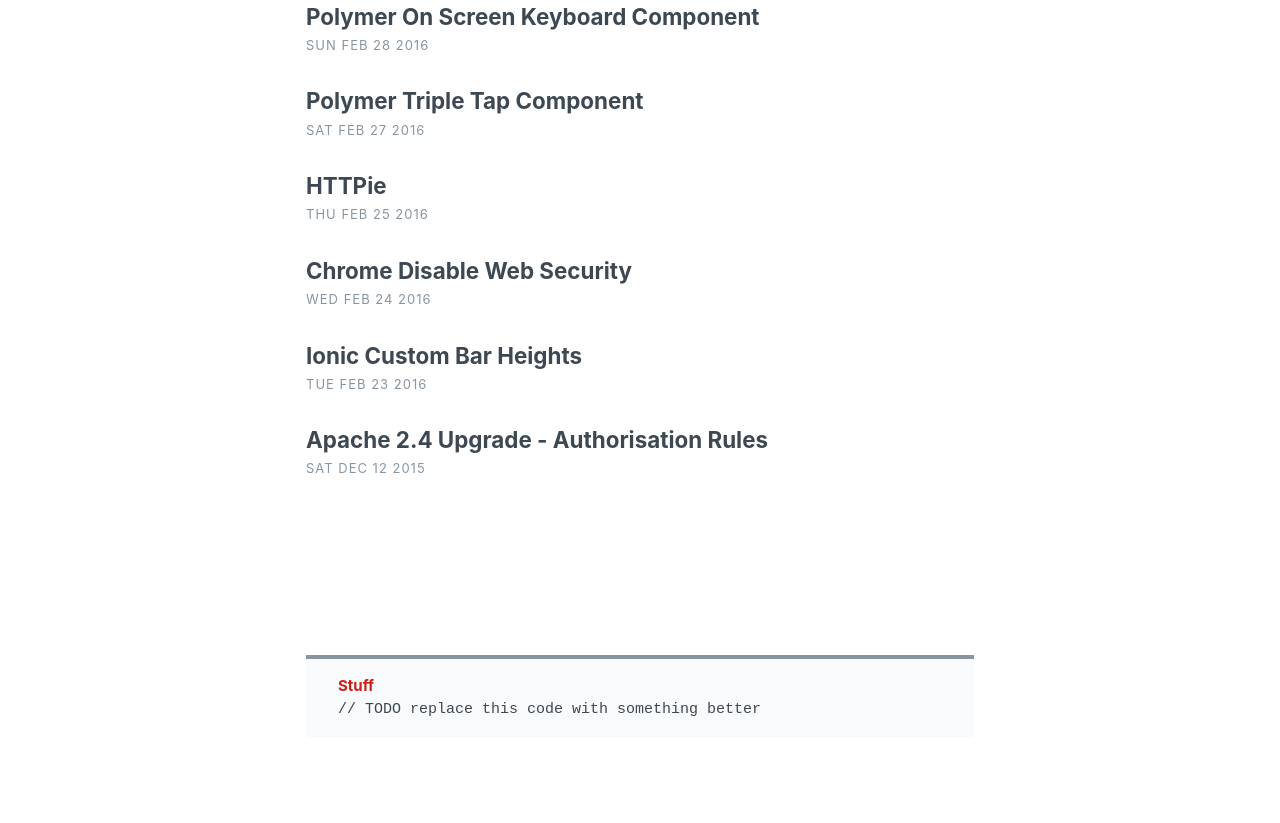
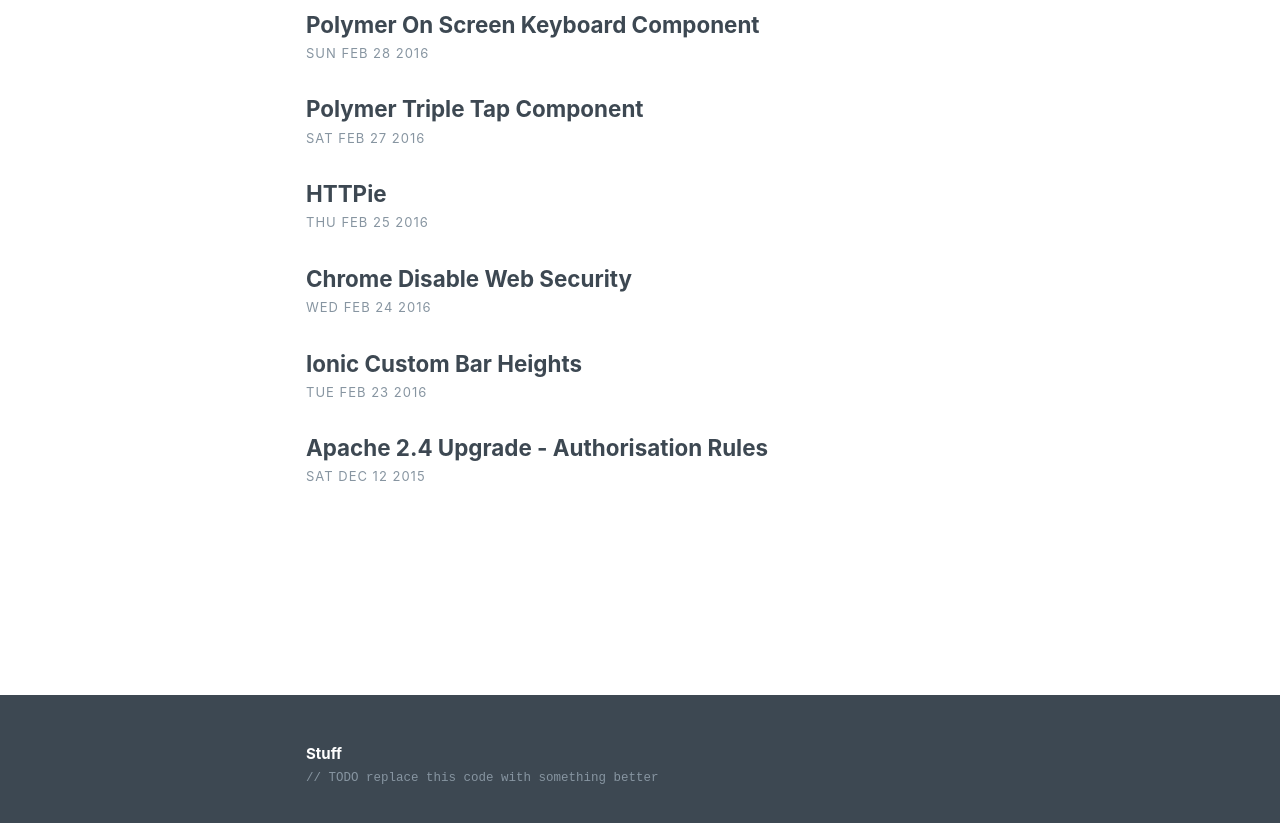
Before and after one commit to ScottWhittaker/scottwhittaker.net, an Eleventy site: page index.md in a window 1280 px wide. Shown: the part 1859-2682 px from the top of the page. Before the commit the page ends 2629 px from the top, so only its background shows below. Built offline with nearby package versions, Linux system fonts and the light colour scheme; Eleventy itself is replaced by a stand-in of ours; files that its build step writes are made by us from their sources.

Commit message:
refactor(styles): full width footer bg

```diff
--- a/_includes/css/index.css
+++ b/_includes/css/index.css
@@ -18,14 +18,35 @@
 }
 
 body {
-  margin: 0 auto;
-  max-width: 43.75rem;
-  padding: 2rem 1rem;
   font-family: -apple-system, BlinkMacSystemFont, "Segoe UI", Roboto, Helvetica, Arial, sans-serif, "Apple Color Emoji", "Segoe UI Emoji", "Segoe UI Symbol";
   font-size: 1.125rem;
   line-height: 1.5;
   -webkit-font-smoothing: antialiased;
   color: var(--grey-darkest);
+  background-color: var(--grey-darkest);
+}
+
+header,
+main {
+  background-color: var(--white);
+}
+
+header {
+  padding-top: 1rem;
+}
+
+header p {
+  margin: 0;
+}
+
+main {
+  padding-bottom: 10rem;
+}
+
+.content {
+  max-width: 43.75rem;
+  margin: 0 auto;
+  padding: 1rem;
 }
 
 h1,
@@ -138,13 +159,16 @@
 }
 
 footer {
-  margin-top: 10rem;
-  padding: 1rem 2rem;
+  padding: 2rem 0;
   font-size: smaller;
-  background-color: var(--grey-lightest);
-  border-top: 4px solid var(--grey-dark);
+  color: var(--grey-dark);
 }
 
 footer a {
   display: block;
+  color: var(--white);
 }
+
+footer code {
+  font-size: smaller;
+}
--- a/_includes/layouts/base.njk
+++ b/_includes/layouts/base.njk
@@ -11,7 +11,9 @@
   <body>
     {% include "layouts/header.njk" %}
     <main>
-      {{ content | safe }}
+      <div class="content">
+        {{ content | safe }}
+      </div>
     </main>
     {% include "layouts/footer.njk" %}
   </body>
--- a/_includes/layouts/footer.njk
+++ b/_includes/layouts/footer.njk
@@ -1,4 +1,6 @@
 <footer>
-    <a href="/">Stuff</a>
-    <code>// TODO replace this code with something better</code>
+    <div class="content">
+        <a href="/">Stuff</a>
+        <code>// TODO replace this code with something better</code>
+    </div>
 </footer>
--- a/_includes/layouts/header.njk
+++ b/_includes/layouts/header.njk
@@ -1,3 +1,5 @@
 <header>
-    <p><a href="/">Stuff</a></p>
+    <div class="content">
+        <p><a href="/">Stuff</a></p>
+    </div>
 </header>
```
